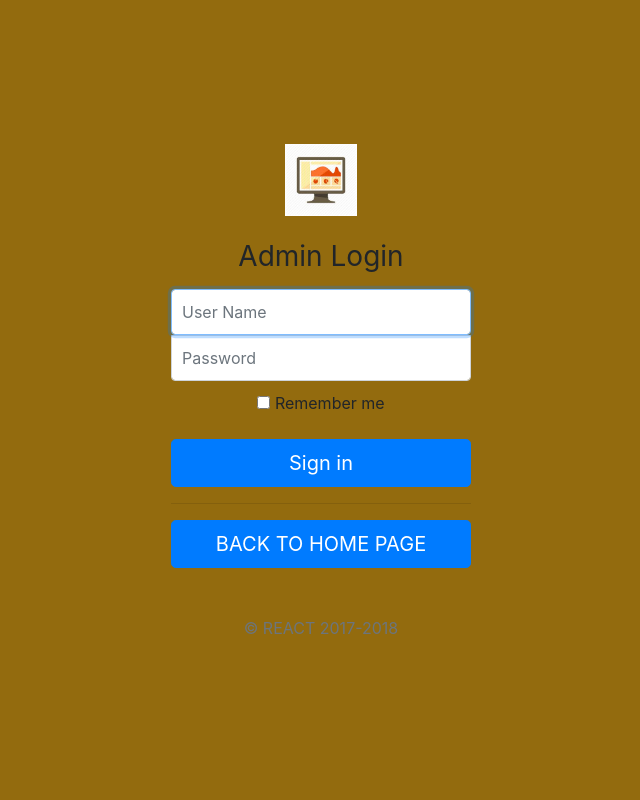
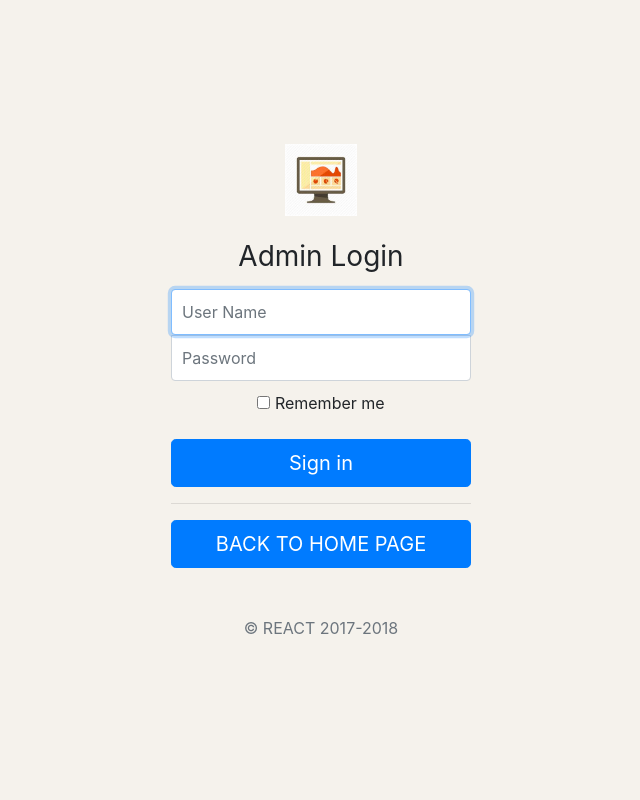
Before and after one commit to rajghosh2000/BlogWeb, a Flask app: page /login in a window 1280 px wide. Shown: the whole page, without its empty margins (319-959 px from the left). Run offline with Flask 2, Linux system fonts and the light colour scheme; some libraries are stand-ins or nearby versions.

Commit message:
Update signin.css

```diff
--- a/static/css/signin.css
+++ b/static/css/signin.css
@@ -10,7 +10,7 @@ body {
   align-items: center;
   padding-top: 40px;
   padding-bottom: 40px;
-  background-color: #936b0e;
+  background-color: #f5f2ec;
 
 
 }
```
